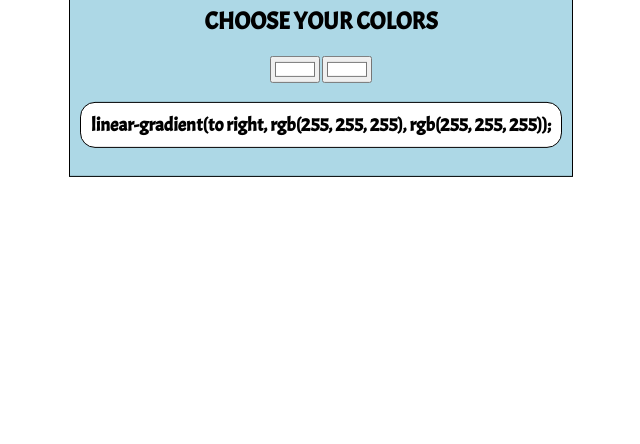
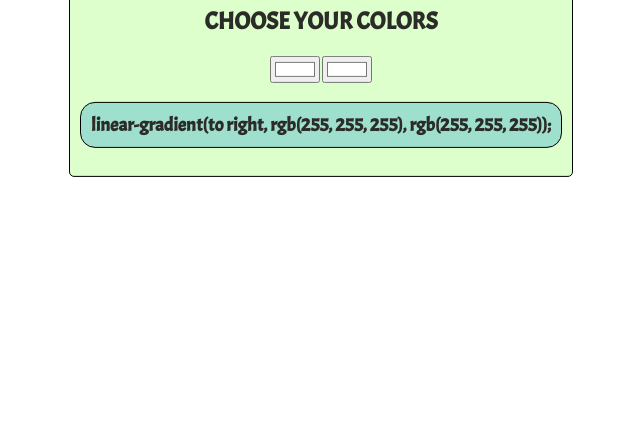
Before and after one commit to maximdervis/bg-generator, a plain HTML site: page index.html in a window 1280 px wide. Shown: the part 356-800 px from the top of the page, without its empty margins (319-959 px from the left). Drawn offline with Linux system fonts and the light colour scheme.

Commit message:
main part has been changed

```diff
--- a/script.js
+++ b/script.js
@@ -3,7 +3,7 @@ const color2 = document.querySelector(".color2");
 const currenBg = document.querySelector("h3");
 const body = document.querySelector("body");
 
-var changeColor = () =>
+const changeColor = () =>
 {
 	body.style.background = `linear-gradient(to right, ${color1.value}, ${color2.value})`;
 	currenBg.textContent = body.style.background + `;`;
--- a/style.css
+++ b/style.css
@@ -12,13 +12,14 @@ body
 	top: 50%;
 	transform: translateX(-50%) translateY(-50%);
 	border: 1px solid black;
-	background-color: lightblue;
+	background-color: #dcffcc;
 	padding: 10px;
+	border-radius: 5px;
 }
 h1, h2, h3
 {
 	text-align: center;
-	color: black;
+	color: #2b2b28;
 }
 
 h1,h2
@@ -28,7 +29,7 @@ h1,h2
 
 h3
 {
-	background-color: white;
+	background-color: #9fdfcd;
 	padding: 10px;
 	border: 1px solid black;
 	border-radius: 15px;
```
